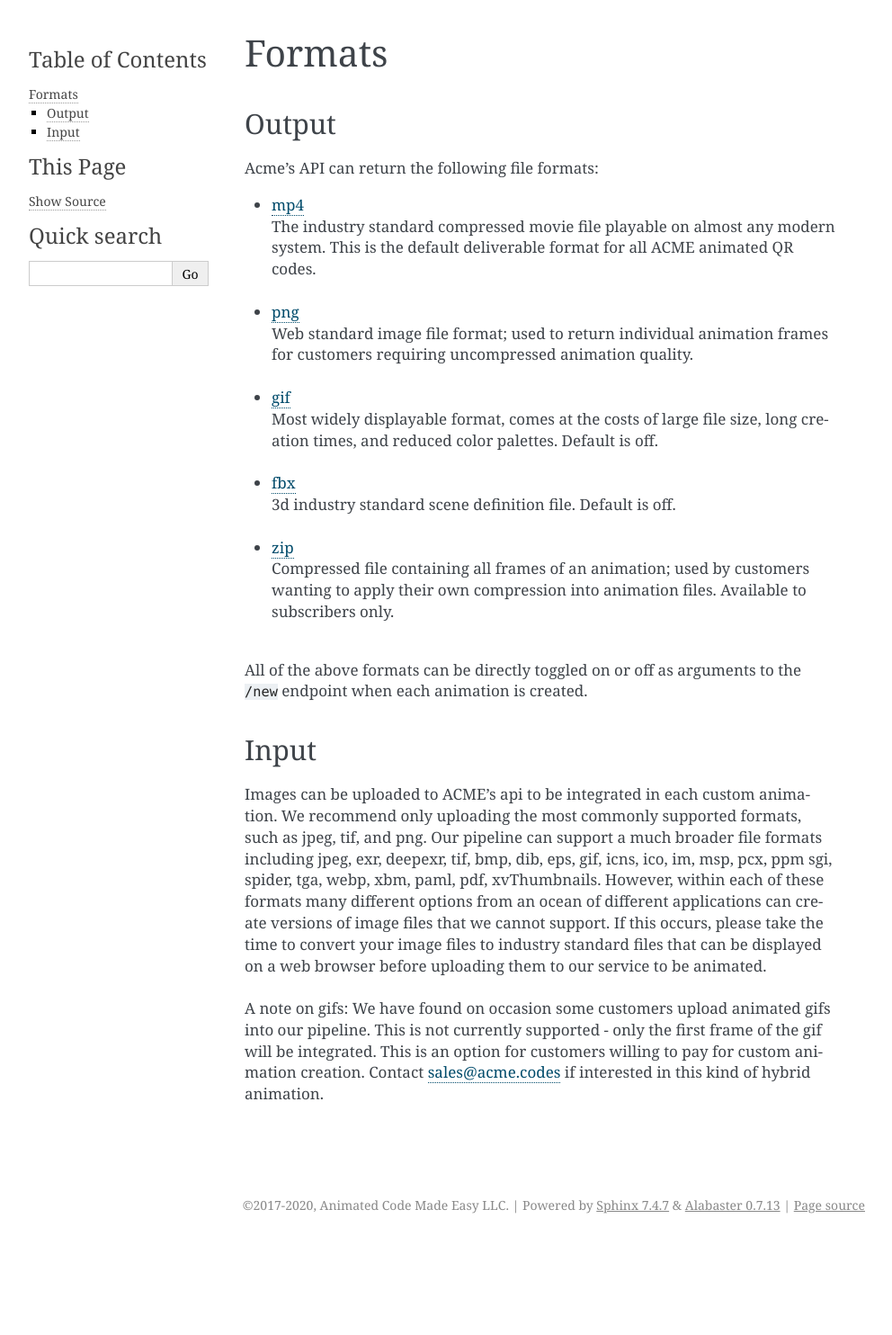
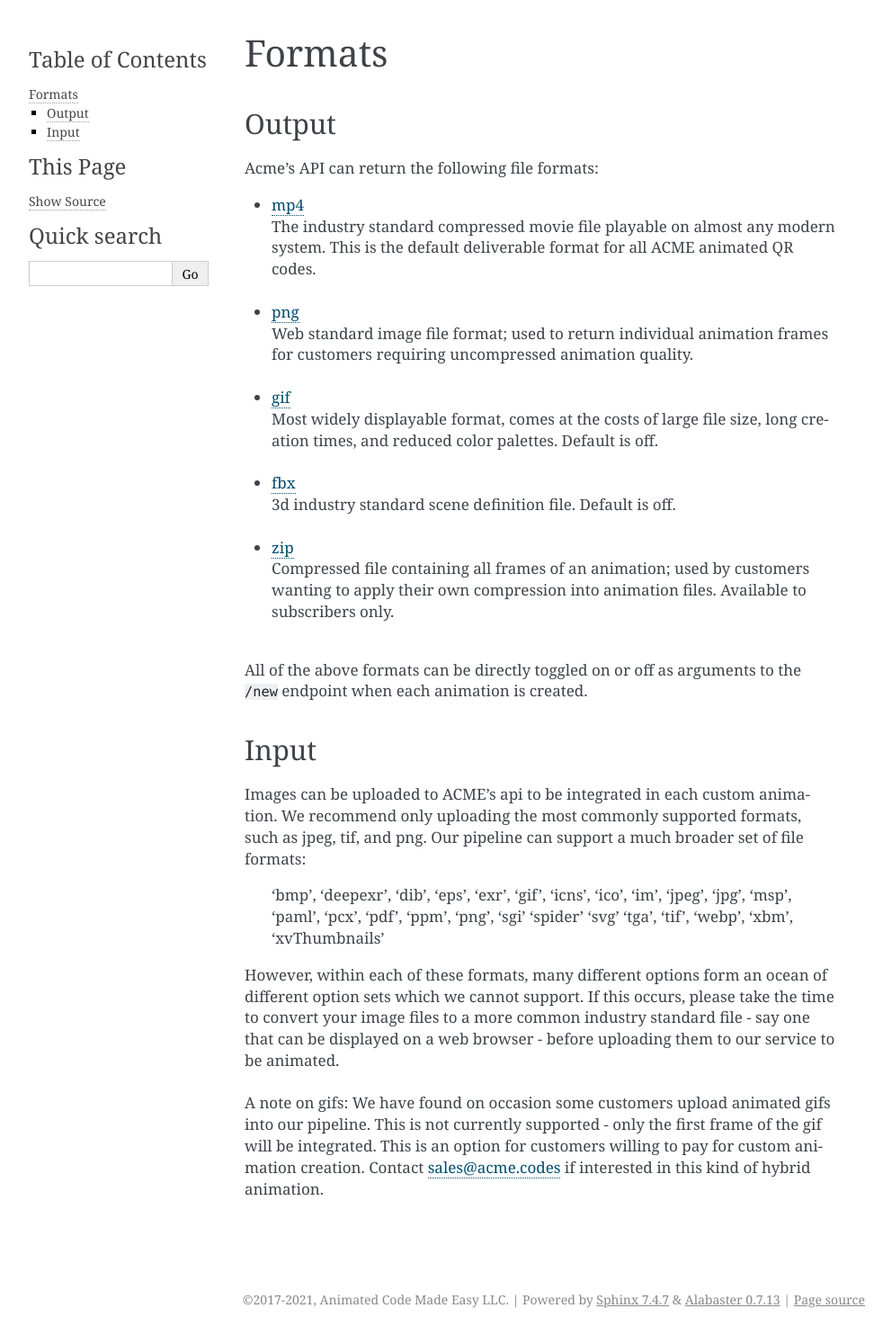
Before and after one commit to pcmillerAcme/docs, a Sphinx documentation site: the page built from source/Formats.rst, in a window 1280 px wide. Shown: the whole page at 90% size, without its empty margins (148-1140 px from the left). Built offline with Sphinx 7.4.7, drawn with Linux system fonts in a browser that asks for light colours; before the commit the page ends 1379 px from its top, so only the background shows below that.

Commit message:
[ACME-867] Updated ok image file formats

```diff
--- a/source/Formats.rst
+++ b/source/Formats.rst
@@ -22,7 +22,35 @@ All of the above formats can be directly toggled on or off as arguments to the `
 Input
 -----
 
-Images can be uploaded to ACME's api to be integrated in each custom animation. We recommend only uploading the most commonly supported formats, such as jpeg, tif, and png. Our pipeline can support a much broader file formats including jpeg, exr, deepexr, tif, bmp, dib, eps, gif, icns, ico, im, msp, pcx, ppm sgi, spider, tga, webp, xbm, paml, pdf, xvThumbnails. However, within each of these formats many different options from an ocean of different applications can create versions of image files that we cannot support. If this occurs, please take the time to convert your image files to industry standard files that can be displayed on a web browser before uploading them to our service to be animated.
+Images can be uploaded to ACME's api to be integrated in each custom animation. We recommend only uploading the most commonly supported formats, such as jpeg, tif, and png. Our pipeline can support a much broader set of file formats:
+
+    'bmp',
+    'deepexr',
+    'dib',
+    'eps',
+    'exr',
+    'gif',
+    'icns',
+    'ico',
+    'im',
+    'jpeg',
+    'jpg',
+    'msp',
+    'paml',
+    'pcx',
+    'pdf',
+    'ppm',
+    'png',
+    'sgi'
+    'spider'
+    'svg'
+    'tga',
+    'tif',
+    'webp',
+    'xbm',
+    'xvThumbnails'
+
+However, within each of these formats, many different options form an ocean of different option sets which we cannot support. If this occurs, please take the time to convert your image files to a more common industry standard file - say one that can be displayed on a web browser - before uploading them to our service to be animated.
 |br|  |br|
 A note on gifs: We have found on occasion some customers upload animated gifs into our pipeline. This is not currently supported - only the first frame of the gif will be integrated. This is an option for customers willing to pay for custom animation creation. Contact sales@acme.codes if interested in this kind of hybrid animation.
 
--- a/source/SDK.rst
+++ b/source/SDK.rst
@@ -10,7 +10,7 @@ SDK
 
 `Software Development Kit <https://en.wikipedia.org/wiki/Software_development_kit>`_
 
-Here are working programs of client-side software running remotely and accessing resource endpoints at api.acme.codes to attain animated or standard QR codes. All published example code here has the MIT free use license embedded within it; Developers are encouraged to copy or duplicate this code to get up and running with using our API.
+Here are working programs of client-side software running remotely and accessing resource endpoints at api.acme.codes to attain animated or standard QR codes. All published example code here has the MIT free use license embedded within it; Developers are encouraged to duplicate this code to get up and running with our API and then make modifications as needed.
 
 Animated QR code creation examples:
 
--- a/source/conf.py
+++ b/source/conf.py
@@ -20,7 +20,7 @@
 # -- Project information -----------------------------------------------------
 
 project = 'ACME api'
-copyright = '2017-2020, Animated Code Made Easy LLC'
+copyright = '2017-2021, Animated Code Made Easy LLC'
 author = 'Peter C. Miller'
 
 # The short X.Y version
```
